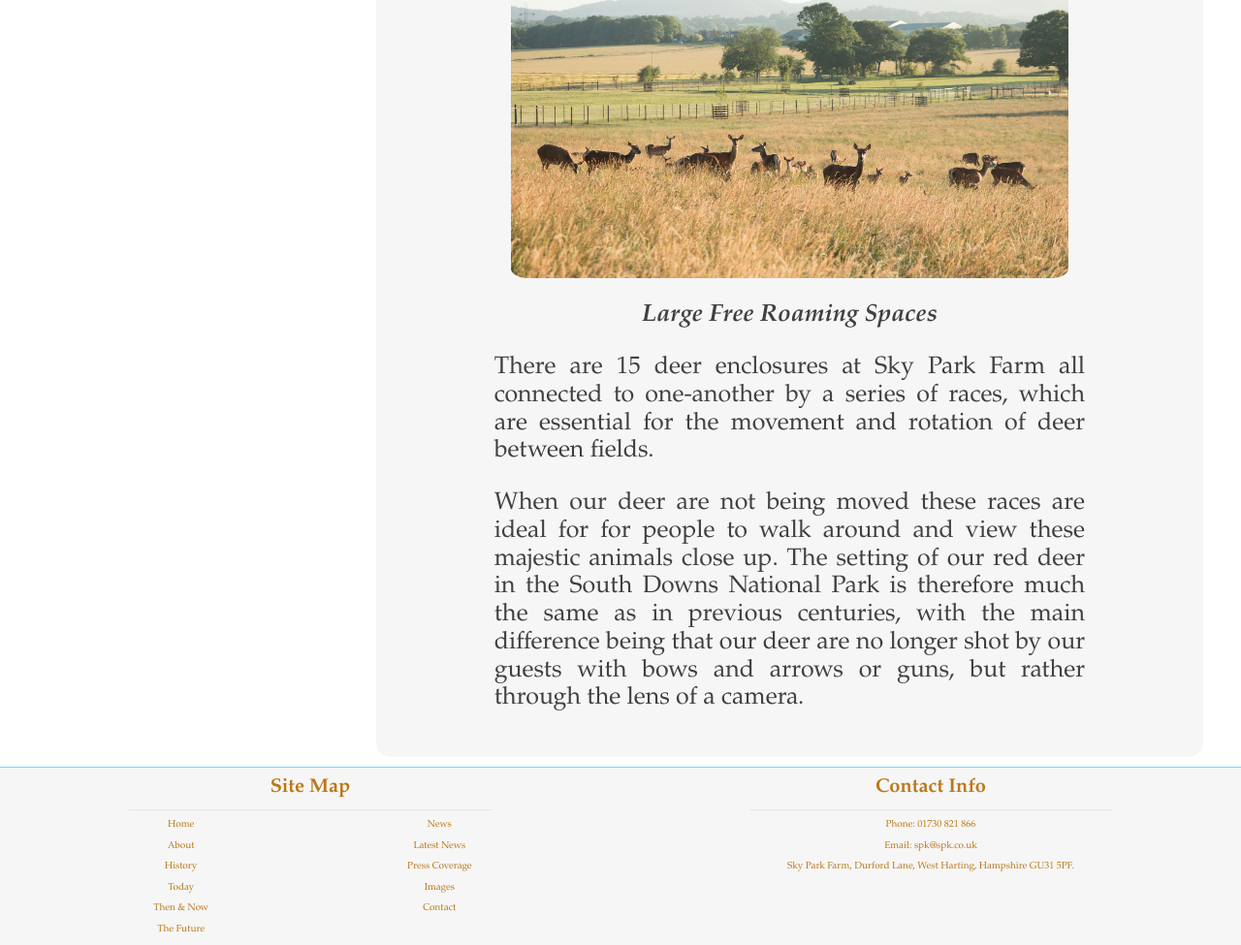
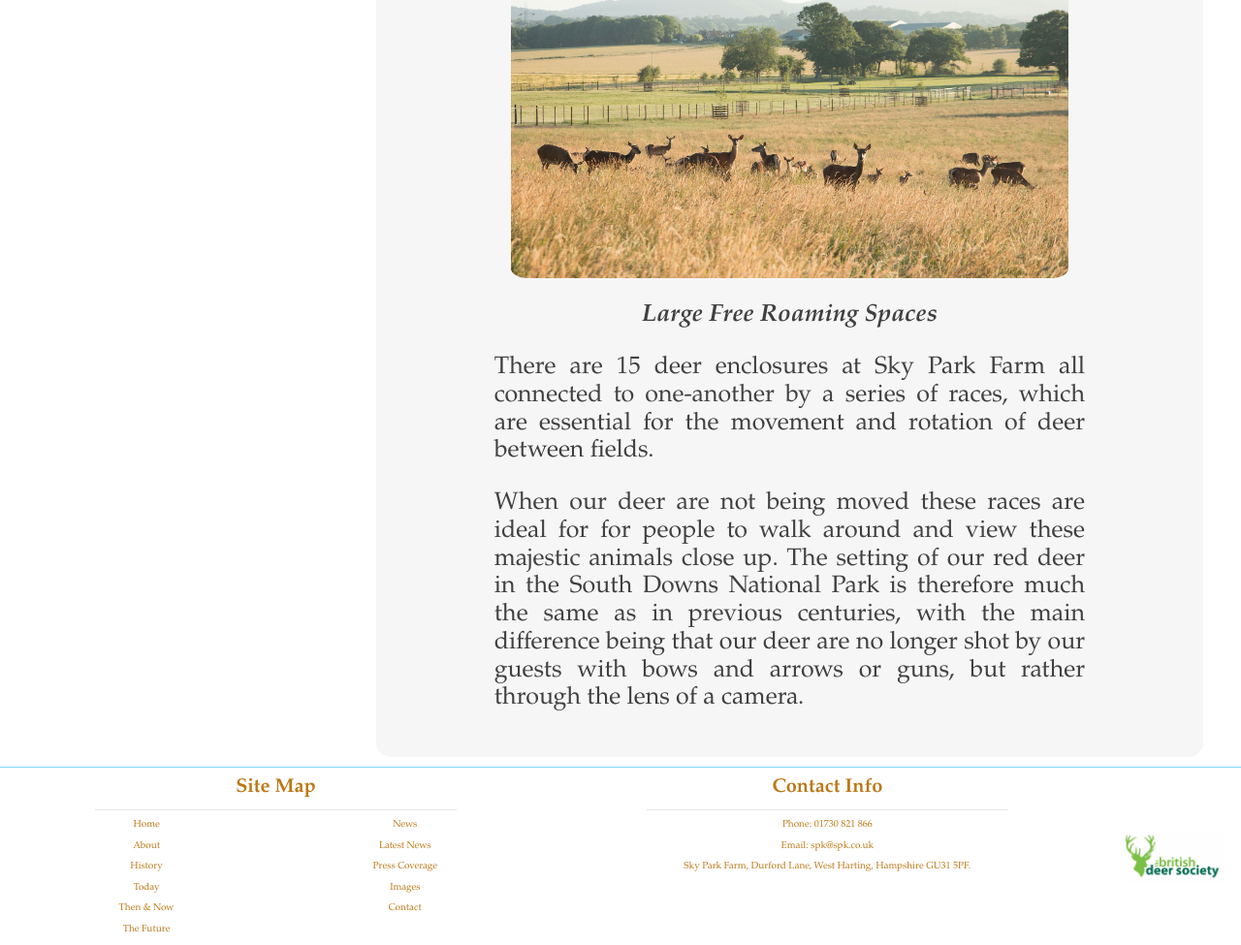
Before and after one commit to DanielNoonan/skyParkFarm, a website: page app/index.html in a window 1280 px wide. Shown: the part 4390-5365 px from the top of the page at 97% size. Drawn offline with Linux system fonts and the light colour scheme.

Commit message:
Added British Deer Society Logo to Footer Section

```diff
--- a/app/assets/styles/modules/_footer.css
+++ b/app/assets/styles/modules/_footer.css
@@ -6,7 +6,7 @@
 */
     margin-top: 10px;
     justify-content: space-around;
-    background: $backGrey;
+    /* background: $backGrey; */
     &__section {
         text-align: center;
     }
@@ -20,4 +20,16 @@
     &__item {
         color: $spfGold;
     }
+    &__logo-container {
+        display: flex;
+        align-items: center;
+        justify-content: center;
+        /* border: 2px solid black; */
+    }
+    &__logo {
+        max-width: 20%;
+        @mixin atLarge {
+            max-width: 100%;
+        }
+    }
 }
--- a/app/index.html
+++ b/app/index.html
@@ -389,6 +389,11 @@
             <p class="footer__item">Sky Park Farm, Durford Lane, West Harting, Hampshire GU31 5PF.</p>
         </div>
 
+        <!-- BDS Logo -->
+        <div class="small-12 large-1 footer_section footer__logo-container">
+            <img class="footer__logo" src="assets/images/BDS-Logo.jpg" alt="British Deer Society Logo">
+        </div>
+
         <!--Footer Social Media-->
         <!--
         <div class="small-12 medium-3 footer__section">
--- a/app/temp/styles/styles.css
+++ b/app/temp/styles/styles.css
@@ -1389,8 +1389,9 @@ Using the Adjancent Sibling Combinator selector '+' */
     margin-top: 10px;
     -ms-flex-pack: distribute;
         justify-content: space-around;
-    background: #F6F6F6;
-}
+}
+
+/* background: $backGrey; */
 
 .footer__section {
         text-align: center;
@@ -1406,6 +1407,30 @@ Using the Adjancent Sibling Combinator selector '+' */
 
 .footer__item {
         color: #BC7817;
+    }
+
+.footer__logo-container {
+        display: -webkit-box;
+        display: -ms-flexbox;
+        display: flex;
+        -webkit-box-align: center;
+            -ms-flex-align: center;
+                align-items: center;
+        -webkit-box-pack: center;
+            -ms-flex-pack: center;
+                justify-content: center;
+        /* border: 2px solid black; */
+    }
+
+.footer__logo {
+        max-width: 20%;
+    }
+
+@media (min-width: 1024px) {
+
+.footer__logo {
+            max-width: 100%
+    }
     }
 
 .modal {
```
Also changed, not shown: app/assets/images/BDS-Logo.jpg (added).
